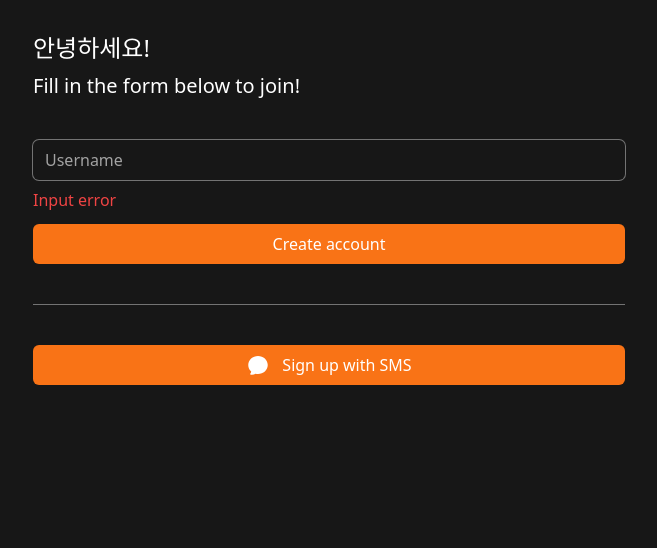
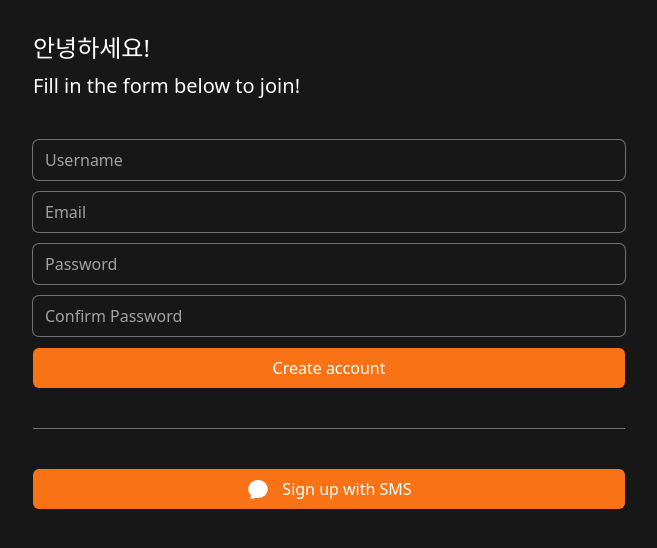
Before and after one commit to JayeunPark/carrot-market-clone-coding, a Next.js app: page /create-account in a window 1280 px wide. Shown: the top 548 px of the page, without its empty margins (311-968 px from the left). Built offline with nearby package versions, Linux system fonts and the light colour scheme.

Commit message:
Create Form Components

```diff
--- /dev/null
+++ b/app/components/form-btn.tsx
@@ -0,0 +1,15 @@
+interface FormBtnProps {
+  loading: boolean;
+  text: string;
+}
+export default function FormButton({ loading, text }: FormBtnProps) {
+  return (
+    <button
+      disabled={loading}
+      className="primary-btn h-10 disabled:bg-neutral-400 disabled:text-neutral-300
+      disabled:cursor-not-allowed"
+    >
+      {loading ? "로딩 중" : text}
+    </button>
+  );
+}
--- /dev/null
+++ b/app/components/form-input.tsx
@@ -0,0 +1,30 @@
+// 따로 이유가 없다면 type보다 interface사용을 권장함(ts공식)
+interface FormInputProps {
+  type: string;
+  placeholder: string;
+  required: boolean;
+  errors: string[];
+}
+export default function FormInput({
+  type,
+  placeholder,
+  required,
+  errors,
+}: FormInputProps) {
+  return (
+    <div className="flex flex-col gap-2">
+      <input
+        className="bg-transparent rounded-md w-full h-10 focus:outline-none ring-1
+             focus:ring-4 transition ring-neutral-500 focus:ring-orange-500 border-none placeholder:text-neutral-400"
+        type={type}
+        placeholder={placeholder}
+        required={required}
+      />
+      {errors.map((error, index) => (
+        <span key={index} className="text-red-500 font-medium">
+          {error}
+        </span>
+      ))}
+    </div>
+  );
+}
--- a/app/create-account/page.tsx
+++ b/app/create-account/page.tsx
@@ -1,5 +1,7 @@
 import { ChatBubbleOvalLeftIcon } from "@heroicons/react/24/solid";
 import Link from "next/link";
+import FormInput from "../components/form-input";
+import FormButton from "../components/form-btn";
 
 export default function CreateAccount() {
   return (
@@ -9,17 +11,21 @@
         <h2 className="text-xl">Fill in the form below to join!</h2>
       </div>
       <form className="flex flex-col gap-3">
-        <div className="flex flex-col gap-2">
-          <input
-            className="bg-transparent rounded-md w-full h-10 focus:outline-none ring-1
-             focus:ring-2 ring-neutral-500 focus:ring-orange-500 border-none placeholder:text-neutral-400"
-            type="text"
-            placeholder="Username"
-            required
-          />
-          <span className="text-red-500 font-medium">Input error</span>
-        </div>
-        <button className="primary-btn h-10">Create account</button>
+        <FormInput type="text" placeholder="Username" required errors={[]} />
+        <FormInput type="email" placeholder="Email" required errors={[]} />
+        <FormInput
+          type="password"
+          placeholder="Password"
+          required
+          errors={[]}
+        />
+        <FormInput
+          type="password"
+          placeholder="Confirm Password"
+          required
+          errors={[]}
+        />
+        <FormButton loading={false} text="Create account" />
       </form>
       {/* 구분선으로 사용하기 위한 div */}
       <div className="w-full h-px bg-neutral-500" />
```
